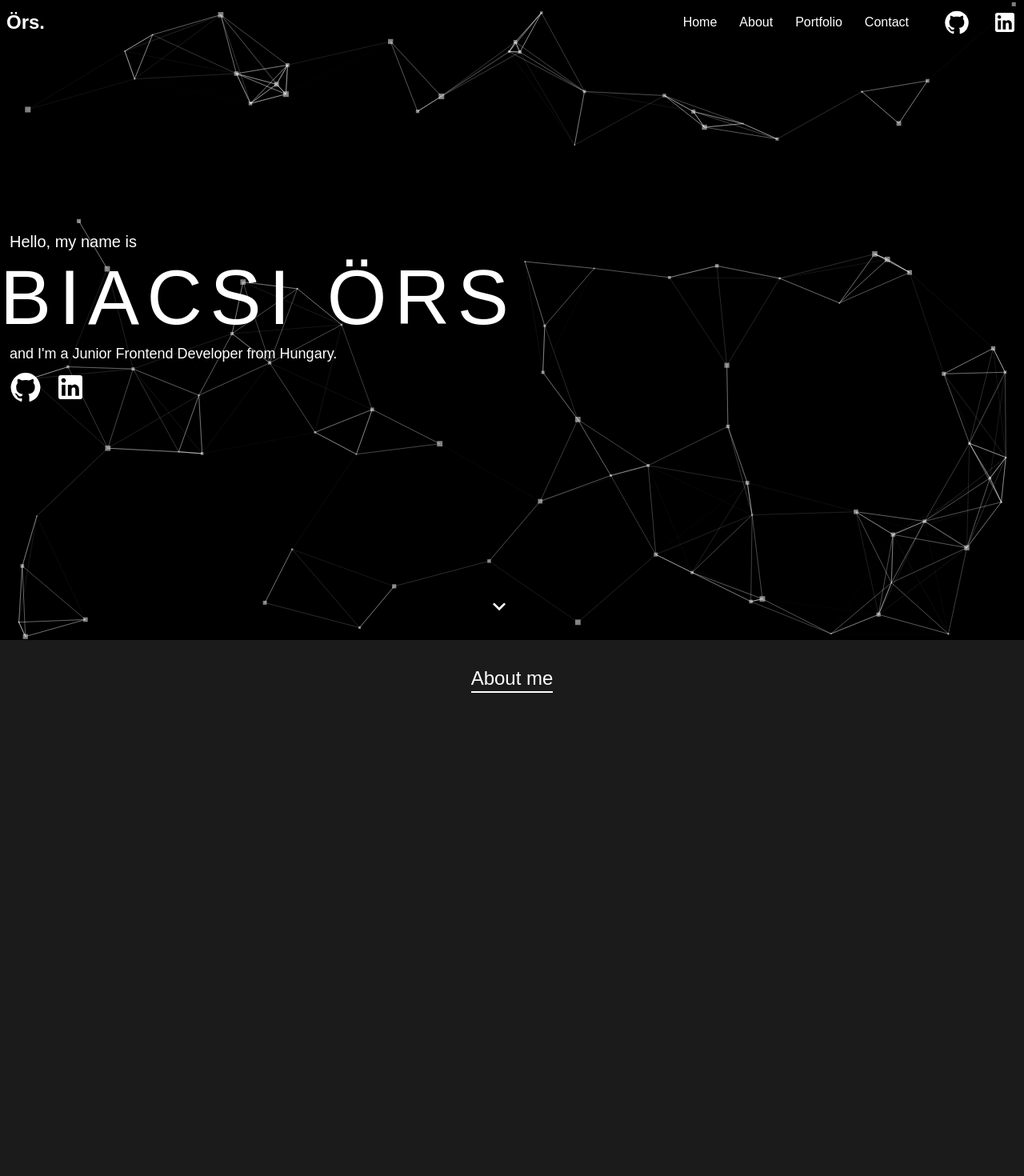
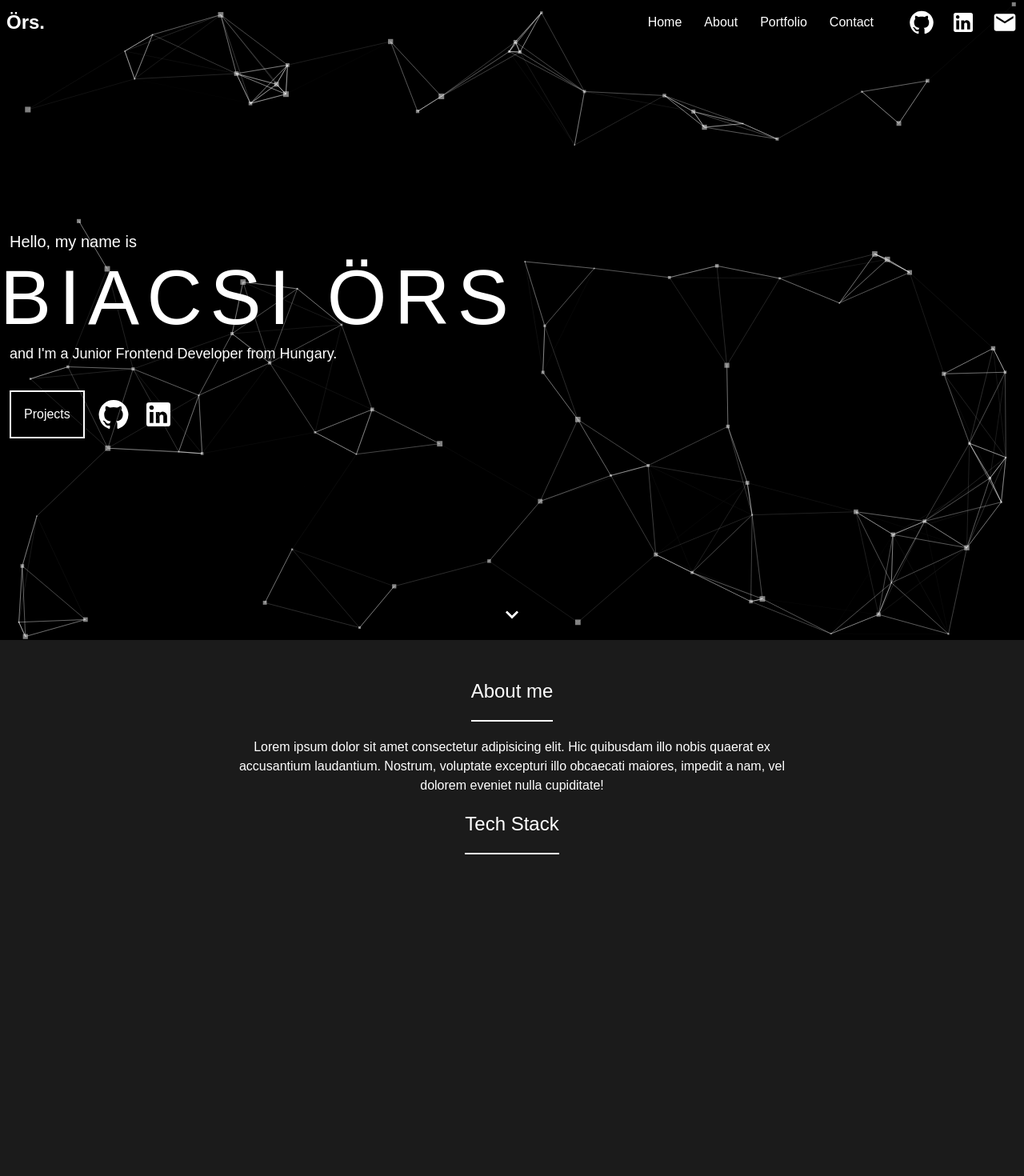
Before and after one commit to loarden/portfolio, a React (Create React App) app: page / in a window 1280 px wide. Shown: the top 1470 px of the page at 80% size. Built offline with nearby package versions, Linux system fonts and the light colour scheme; a web font is replaced by a local one.

Commit message:
navbar link and hero section

```diff
--- a/package.json
+++ b/package.json
@@ -7,6 +7,8 @@
     "@emotion/styled": "^11.11.0",
     "@mui/icons-material": "^5.11.16",
     "@mui/material": "^5.13.5",
+    "@react-spring/parallax": "^9.7.2",
+    "@react-spring/web": "^9.7.2",
     "@testing-library/jest-dom": "^5.16.5",
     "@testing-library/react": "^13.4.0",
     "@testing-library/user-event": "^13.5.0",
--- a/src/App.jsx
+++ b/src/App.jsx
@@ -3,6 +3,7 @@ import Hero from "./Components/Hero";
 import About from "./Components/About";
 import Portfolio from "./Components/Portfolio";
 import Contact from "./Components/Contact";
+import { Parallax, ParallaxLayer } from "@react-spring/parallax";
 
 function App() {
 
@@ -11,10 +12,12 @@ function App() {
       <main id="Home" className="w-full relative text-text">
         <Header />
         <Hero />
+        <div className="relative z-20">
         <About />
         <Portfolio />
         <Contact />
-      </main>
+        </div>
+      </main >
     </>
   );
 }
--- a/src/Components/About.jsx
+++ b/src/Components/About.jsx
@@ -1,10 +1,16 @@
+import NextPage from "./NextPage"
+
 function About() {
   return (
-    <section id="About" className="relative w-full -z-10 h-screen bg-black">
-      <article className="py-8 flex justify-center">
-        <h2 className=" text-2xl border-b-[2px]">About me</h2>
-
+    <section id="About" className="w-full h-screen bg-black">
+      <article className="pt-12 flex flex-col items-center">
+        <h2 className=" text-2xl pb-5 border-b-[2px]">About me</h2>
+        <p className="mt-5 px-4 max-w-3xl text-md break-normal text-center">Lorem ipsum dolor sit amet consectetur adipisicing elit. Hic quibusdam illo nobis quaerat ex accusantium laudantium. Nostrum, voluptate excepturi illo obcaecati maiores, impedit a nam, vel dolorem eveniet nulla cupiditate!</p>
+        <h2 className="text-2xl mt-5 pb-5 border-b-[2px]">Tech Stack</h2>
       </article>
+      <NextPage
+        page='Portfolio'
+      />
     </section>
   )
 }
--- a/src/Components/Header.jsx
+++ b/src/Components/Header.jsx
@@ -1,7 +1,9 @@
 import { motion } from 'framer-motion'
 import GitHubIcon from '@mui/icons-material/GitHub';
 import LinkedInIcon from '@mui/icons-material/LinkedIn';
+import ClearIcon from '@mui/icons-material/Clear';
 import MenuIcon from '@mui/icons-material/Menu';
+import EmailIcon from '@mui/icons-material/Email';
 import { useState, useEffect } from 'react';
 import Animation from './Animation';
 
@@ -44,7 +46,7 @@ function Header() {
   }, [windowWidth])
 
   return (
-    <header className='fixed mx-auto w-full'>
+    <header className='fixed mx-auto w-full z-50'>
       <nav className="w-full h-14 max-w-7xl mx-auto relative flex flex-row justify-between items-center z-50">
         <h2 className="text-text relative text-xl md:text-2xl font-bold -z-50 pl-2">Örs.</h2>
         <div className='md:flex items-center text-text hidden gap-11 pr-2'>
@@ -53,22 +55,29 @@ function Header() {
               return <a key={index} href={`#${item.title}`}><li className='cursor-pointer py-1 relative before:transition-all before:duration-300 hover:before:absolute before:w-0 hover:before:w-full hover:before:bottom-0 hover:before:h-[2px] hover:before:bg-text'>{item.title}</li></a>
             })}
           </ul>
-          <div className='flex gap-7'>
+          <div className='flex gap-5'>
             <div className='cursor-pointer'>
-              <a href="https://github.com/loarden"><GitHubIcon sx={{fontSize: '2em'}} /></a>
+              <a href="https://github.com/loarden"><GitHubIcon sx={{ fontSize: '2em' }} /></a>
             </div>
             <div className='cursor-pointer'>
-              <a href="https://www.linkedin.com/in/örs-biacsi-345b3b239/"><LinkedInIcon sx={{fontSize: '2em'}} /></a>
+              <a href="https://www.linkedin.com/in/örs-biacsi-345b3b239/"><LinkedInIcon sx={{ fontSize: '2em' }} /></a>
+            </div>
+            <div className='cursor-pointer'>
+              <EmailIcon sx={{ fontSize: '2em' }} />
             </div>
           </div>
         </div>
         <div onClick={() => setIsOpen(!isOpen)}
           className='block md:hidden pr-2'>
+          {
+            isOpen ?
+              <ClearIcon sx={{ fontSize: '2em' }} /> :
               <MenuIcon sx={{ fontSize: '2em' }} />
+          }
         </div>
         <Animation>
-        {isOpen && <motion.ul
-          className='absolute top-0 right-0 backdrop-blur-lg flex flex-col pt-24 w-full text-2xl gap-20 pr-4 items-end h-screen -z-10 overflow-scroll'
+          {isOpen && <motion.div
+            className='absolute top-0 right-0 backdrop-blur-lg flex flex-col justify-between pt-24 w-full text-2xl items-end h-screen -z-10 overflow-auto'
             initial={{
               x: '100vh',
             }}
@@ -83,10 +92,23 @@ function Header() {
               x: '100vh',
             }}
           >
+            <ul className='flex flex-col items-end gap-20 pr-4'>
               {navItems.map((item, index) => {
-            return <a onClick={() => setIsOpen(!isOpen)} href={`#${item.title}`}><motion.li key={index} whileHover={{x: '-20px'}}>{item.title}</motion.li></a>
+                return <a onClick={() => setIsOpen(!isOpen)} href={`#${item.title}`}><motion.li key={index} whileHover={{ x: '-20px' }}>{item.title}</motion.li></a>
               })}
-        </motion.ul>}
+            </ul>
+            <div className='flex w-full justify-around pb-10'>
+              <div className='cursor-pointer'>
+                <a href="https://github.com/loarden"><GitHubIcon sx={{ fontSize: '2em' }} /></a>
+              </div>
+              <div className='cursor-pointer'>
+                <a href="https://www.linkedin.com/in/örs-biacsi-345b3b239/"><LinkedInIcon sx={{ fontSize: '2em' }} /></a>
+              </div>
+              <div className='cursor-pointer'>
+                <EmailIcon sx={{ fontSize: '2em' }} />
+              </div>
+            </div>
+          </motion.div>}
         </Animation>
       </nav>
     </header>
--- a/src/Components/Hero.jsx
+++ b/src/Components/Hero.jsx
@@ -4,30 +4,36 @@ import LinkedInIcon from '@mui/icons-material/LinkedIn';
 import { useScroll, motion, MotionValue, useTransform } from 'framer-motion';
 import { useRef } from 'react';
 import NextPage from './NextPage';
-
-function useParallax(MotionValue, distance) {
-  return useTransform(MotionValue, [0, 1], [-distance, distance]);
-}
+import { Parallax, ParallaxLayer } from '@react-spring/parallax'
 
 function Hero() {
-  const scrollRef = useRef()
-  const { scrollYProgress } = useScroll({ target: scrollRef })
-  const y = useParallax
 
   return (
     <>
       <AnimatedBg />
-      <section className="relative h-screen max-w-7xl mx-auto flex flex-col -z-20 items-start space-y-2">
-        <motion.article style={{ y }} ref={scrollRef} className='fixed md:top-72 sm:top-60 top-52 md:p-0 p-2 text-left space-y-2'>
+      <section className="relative h-screen max-w-7xl mx-auto flex flex-col z-0 items-start space-y-2">
+        <article className='fixed z-50 md:top-72 sm:top-60 top-52 md:p-0 p-2 text-left space-y-2'>
           <h3 className='text-xl pl-2 md:pl-3'>Hello, my name is</h3>
           <h1 className="tracking-widest md:text-8xl sm:text-7xl text-6xl">BIACSI ÖRS</h1>
           <p className='text-md md:text-lg  pl-2 md:pl-3'>and I'm a Junior Frontend Developer from Hungary.</p>
-          <div className='pl-2 md:pl-3 mt-5 flex gap-4'>
+          <div className='pl-2 md:pl-3 pt-6 flex items-center gap-4'>
+            <a href='#Portfolio'>
+              <motion.button
+                whileHover={{ y: -5 }}
+                className='border-2 p-4 cursor-pointer'>
+                Projects
+              </motion.button>
+            </a>
             <a href="https://github.com/loarden"><GitHubIcon sx={{ fontSize: '2.5em' }} /></a>
             <a href="https://www.linkedin.com/in/örs-biacsi-345b3b239/"><LinkedInIcon sx={{ fontSize: '2.5em' }} /></a>
           </div>
-        </motion.article>
-        <NextPage />
+          <div className='pl-2 md:pl-3'>
+
+          </div>
+        </article>
+        <NextPage
+          page='About'
+        />
       </section>
     </>
   )
--- a/src/Components/NextPage.jsx
+++ b/src/Components/NextPage.jsx
@@ -2,27 +2,23 @@ import KeyboardArrowDownIcon from '@mui/icons-material/KeyboardArrowDown';
 import { motion } from 'framer-motion';
 import Animation from './Animation';
 
-function NextPage() {
+function NextPage({ page }) {
   return (
     <Animation>
 
       <motion.div
-    initial={{
-      y: '0px'
-    }}
         animate={{
-      y: '-10px',
+          y: [0, 10, 0],
           transition: {
             ease: 'easeInOut',
             repeat: 'Infinity',
-        duration: 2,
+            duration: 3,
           }
         }}
-    exit={{
-      y: '0px'
-    }}
-    className='absolute bottom-4 right-1/2'>
-      <KeyboardArrowDownIcon sx={{fontSize: '2em'}}/>
+        className='absolute z-50 bottom-4 w-full flex justify-center'>
+        <a href={`#${page}`}>
+          <KeyboardArrowDownIcon sx={{ fontSize: '2em' }} />
+        </a>
       </motion.div>
     </Animation>
   )
--- a/src/Components/Portfolio.jsx
+++ b/src/Components/Portfolio.jsx
@@ -1,7 +1,12 @@
 function Portfolio() {
   return (
     <section id="Portfolio" className="w-full h-screen bg-black">
-      <h2>Portfolio</h2>
+      <div className="flex max-w-7xl w-full pt-16">
+        <h2>Portfolio</h2>
+        <div className="flex flex-col sm:flex-row">
+
+        </div>
+      </div>
     </section>
   )
 }
--- a/tailwind.config.js
+++ b/tailwind.config.js
@@ -6,7 +6,7 @@ module.exports = {
     colors: {
       background: '#051b1f',
       text: '#ffffff',
-      primary: '#222222',
+      primary: '#000000',
       secondary: '#09363e',
       accent: '#188ba0',
       black: '#1b1b1b'
```
Also changed, not shown: 1 other file (tests, documents, lock files or other folders). Lines whose indentation alone changed are shown as unchanged.
